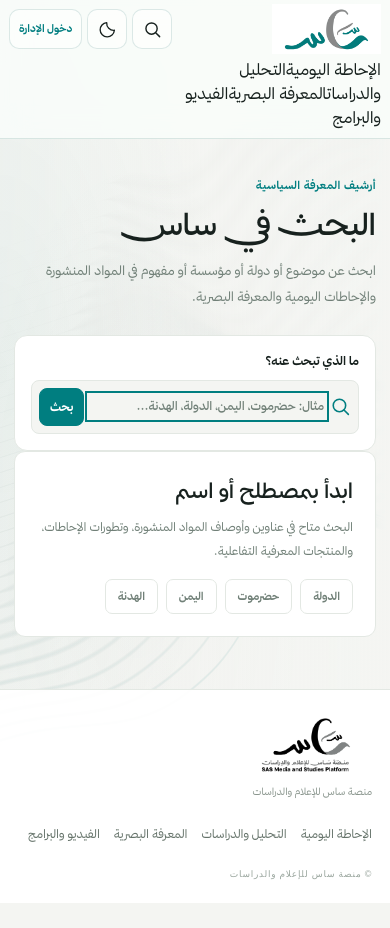
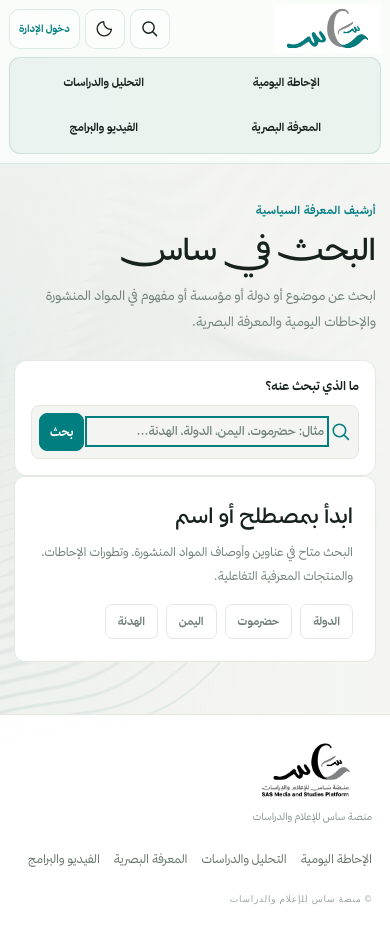
Before and after one commit to dinobahkam-wq/SAS_Platform, a Next.js app: page /search in a window 390 px wide. Before the commit the page ends 903 px from the top, so only its background shows below. Built offline with nearby package versions, Linux system fonts and the light colour scheme.

Commit message:
fix(header): compact desktop group and fully visible mobile 2x2 product navigation

```diff
--- a/src/app/unified-glass-header.css
+++ b/src/app/unified-glass-header.css
@@ -1,18 +1,21 @@
-/* SAS public header v2.
-   Header scrolls with the document. Product navigation is a restrained,
-   symmetrical four-column rail; at very narrow widths it scrolls horizontally.
-   Keep this file after legacy/global responsive styles. */
+/* SAS Adaptive Product Navigation v4.
+ * Header is in normal document flow. Primary navigation is a compact
+ * link group on desktop and a fully visible 2x2 grid on narrow screens.
+ * Do not reuse SasPillNav animation or legacy .site-nav styling here.
+ */
 .sas-site-content .site-header.sas-unified-header {
-  --header-border: rgba(14, 99, 91, .14);
-  --header-control: rgba(255,255,255,.56);
+  --sas-header-border: rgba(14, 99, 91, .13);
+  --sas-header-control: rgba(255, 255, 255, .55);
   position: relative;
   top: auto;
   z-index: 80;
-  background: rgba(250,253,251,.84);
-  border-bottom: 1px solid var(--header-border);
+  isolation: isolate;
+  overflow: visible;
+  background: rgba(250, 253, 251, .86);
+  border-bottom: 1px solid var(--sas-header-border);
   box-shadow: none;
-  -webkit-backdrop-filter: blur(14px) saturate(130%);
-  backdrop-filter: blur(14px) saturate(130%);
+  backdrop-filter: saturate(130%) blur(14px);
+  -webkit-backdrop-filter: saturate(130%) blur(14px);
 }
 .sas-site-content .sas-unified-header .site-header-inner,
 .public-site .sas-unified-header .site-header-inner {
@@ -20,17 +23,19 @@
   width: min(1480px, calc(100% - 48px));
   min-height: 78px;
   margin-inline: auto;
-  padding: 8px 0;
+  padding: 7px 0;
   display: grid;
   grid-template-columns: auto minmax(0, 1fr) auto;
   grid-template-areas: "brand nav actions";
   align-items: center;
-  gap: clamp(14px,2vw,30px);
+  justify-content: stretch;
+  column-gap: clamp(12px, 2vw, 32px);
+  row-gap: 7px;
 }
 .sas-unified-header .site-brand {
   grid-area: brand;
+  justify-self: start;
   min-width: 0;
-  justify-self: start;
 }
 .sas-unified-header .site-brand .brand-logo-color {
   width: 142px;
@@ -38,75 +43,60 @@
   object-fit: cover;
   object-position: center;
 }
-.sas-unified-header .sas-pill-nav--header.site-nav,
-.public-site .sas-unified-header .sas-pill-nav--header.site-nav,
-.briefing-public-site .sas-unified-header .sas-pill-nav--header.site-nav {
+.sas-unified-header .sas-product-nav {
   grid-area: nav;
-  display: block;
+  justify-self: center;
   box-sizing: border-box;
-  justify-self: stretch;
-  width: 100%;
+  width: max-content;
+  max-width: 100%;
   min-width: 0;
+  padding: 4px;
+  border-radius: 13px;
+  border: 1px solid var(--sas-header-border);
+  background: rgba(49, 125, 108, .065);
+}
+.sas-unified-header .sas-product-nav__list {
+  display: flex;
+  direction: rtl;
+  align-items: stretch;
+  justify-content: center;
+  gap: 3px;
+  width: max-content;
   max-width: 100%;
-  padding: 4px;
-  overflow-x: auto;
-  overflow-y: hidden;
-  scrollbar-width: none;
-  border-radius: 11px;
-  border: 1px solid var(--header-border);
-  background: rgba(51,123,107,.045);
-  box-shadow: none;
 }
-.sas-unified-header .sas-pill-nav--header.site-nav::-webkit-scrollbar {
-  display: none;
-}
-.sas-unified-header .sas-pill-nav--header .sas-pill-nav__track {
-  display: grid;
-  direction: rtl;
-  grid-template-columns: repeat(4,minmax(0,1fr));
-  width: 100%;
-  min-width: 0;
-  box-sizing: border-box;
-  gap: 3px;
-  padding: 0;
-}
-.sas-unified-header .sas-pill-nav--header .sas-pill-nav__indicator {
-  display: none;
-}
-.sas-unified-header .sas-pill-nav--header .sas-pill-nav__item,
-.public-site .sas-unified-header .sas-pill-nav--header .sas-pill-nav__item,
-.briefing-public-site .sas-unified-header .sas-pill-nav--header .sas-pill-nav__item {
+.sas-unified-header .sas-product-nav__link {
   box-sizing: border-box;
   display: inline-flex;
+  flex: 0 0 auto;
   justify-content: center;
   align-items: center;
-  min-width: 0;
-  width: 100%;
-  min-height: 43px;
-  padding: 9px 7px;
-  border-radius: 8px;
-  background: transparent;
+  min-height: 42px;
+  padding: 9px 14px;
+  border-radius: 9px;
   color: var(--foreground);
-  font: 600 12px/1.55 "Thmanyah Sans",sans-serif;
+  font: 600 12px/1.6 "Thmanyah Sans", sans-serif;
   text-align: center;
+  text-decoration: none;
   white-space: nowrap;
-  transition: background-color .16s ease,color .16s ease;
+  transition: background-color .15s ease, color .15s ease;
 }
-.sas-unified-header .sas-pill-nav--header .sas-pill-nav__item.is-highlighted,
-.public-site .sas-unified-header .sas-pill-nav--header .sas-pill-nav__item.is-highlighted {
-  background: rgba(12,121,115,.085);
+.sas-unified-header .sas-product-nav__link:hover {
+  background: rgba(7, 125, 118, .09);
   color: var(--accent);
 }
-.sas-unified-header .sas-pill-nav--header .sas-pill-nav__item.is-active,
-.public-site .sas-unified-header .sas-pill-nav--header .sas-pill-nav__item.is-active {
+.sas-unified-header .sas-product-nav__link.is-active {
   background: var(--accent);
-  color: #fff;
+  color: white;
+}
+.sas-unified-header .sas-product-nav__link.is-active:hover {
+  color: white;
+  background: var(--accent-strong);
 }
 .sas-unified-header .site-header-actions {
   grid-area: actions;
+  justify-self: end;
   display: inline-flex;
   align-items: center;
-  justify-self: end;
   flex-shrink: 0;
   gap: 7px;
 }
@@ -125,28 +115,27 @@
   min-height: 42px;
   padding: 0;
   border-radius: 10px;
-  border: 1px solid var(--header-border);
-  background: var(--header-control);
+  border: 1px solid var(--sas-header-border);
   color: var(--foreground);
+  background: var(--sas-header-control);
   box-shadow: none;
 }
 .sas-unified-header .site-header-actions .sas-header-search span,
-.sas-unified-header .site-header-actions .sas-theme-trigger span {
-  display: none;
-}
+.sas-unified-header .site-header-actions .sas-theme-trigger span { display: none; }
 .sas-unified-header .site-header-actions .site-admin-link,
 .public-site .sas-unified-header .site-header-actions .site-admin-link {
+  box-sizing: border-box;
   display: inline-flex;
+  justify-content: center;
+  align-items: center;
   min-height: 42px;
   height: 42px;
-  box-sizing: border-box;
   padding: 9px 12px;
-  align-items: center;
-  border: 1px solid var(--header-border);
+  border: 1px solid var(--sas-header-border);
   border-radius: 10px;
-  background: var(--header-control);
+  background: var(--sas-header-control);
   color: var(--accent);
-  font: 600 11px/1.5 "Thmanyah Sans",sans-serif;
+  font: 600 11px/1.5 "Thmanyah Sans", sans-serif;
 }
 .sas-unified-header .site-header-actions :is(a,button):hover {
   border-color: var(--accent);
@@ -158,44 +147,42 @@
   outline-offset: 2px;
 }
 html[data-theme="dark"] .sas-site-content .site-header.sas-unified-header {
-  --header-border: rgba(171,218,203,.18);
-  --header-control: rgba(41,65,56,.65);
-  background: rgba(19,34,30,.88);
+  --sas-header-border: rgba(171, 218, 203, .18);
+  --sas-header-control: rgba(41, 65, 56, .65);
+  background: rgba(19, 34, 30, .88);
 }
-html[data-theme="dark"] .sas-unified-header .sas-pill-nav--header.site-nav {
-  background: rgba(48,108,94,.13);
+html[data-theme="dark"] .sas-unified-header .sas-product-nav {
+  background: rgba(48, 108, 94, .18);
 }
-html[data-theme="dark"] .sas-unified-header .sas-pill-nav--header .sas-pill-nav__item.is-highlighted {
-  background: rgba(106,177,157,.16);
+html[data-theme="dark"] .sas-unified-header .sas-product-nav__link:hover {
+  background: rgba(104, 187, 165, .17);
   color: #d6f4e8;
 }
-html[data-theme="dark"] .sas-unified-header .sas-pill-nav--header .sas-pill-nav__item.is-active {
+html[data-theme="dark"] .sas-unified-header .sas-product-nav__link.is-active {
   background: #127b75;
-  color: #fff;
+  color: white;
 }
-@media (max-width: 1250px) {
+/* Intermediate widths: two header rows, but navigation remains intrinsically sized. */
+@media (max-width: 1240px) {
   .sas-site-content .sas-unified-header .site-header-inner,
   .public-site .sas-unified-header .site-header-inner {
     width: calc(100% - 36px);
-    min-height: 0;
-    grid-template-columns: minmax(0,1fr) auto;
+    grid-template-columns: minmax(0, 1fr) auto;
     grid-template-areas: "brand actions" "nav nav";
-    gap: 3px 10px;
-    padding: 6px 0 9px;
+    gap: 5px 12px;
+    padding: 5px 0 9px;
   }
-  .sas-unified-header .site-brand .brand-logo-color {
-    width: 138px;
-    height: 61px;
-  }
+  .sas-unified-header .site-brand .brand-logo-color { width: 138px; height: 60px; }
 }
+/* Never cut off the fourth product: two rows, all four destinations visible. */
 @media (max-width: 760px) {
   .sas-site-content .sas-unified-header .site-header-inner,
   .public-site .sas-unified-header .site-header-inner {
     width: calc(100% - 28px);
     grid-template-columns: minmax(0,1fr) auto;
     grid-template-areas: "brand actions" "nav nav";
-    column-gap: 8px;
-    row-gap: 3px;
+    min-height: 0;
+    gap: 4px 8px;
     padding: 4px 0 9px;
   }
   .sas-unified-header .site-brand .brand-logo-color,
@@ -203,25 +190,31 @@ html[data-theme="dark"] .sas-unified-header .sas-pill-nav--header .sas-pill-nav_
     width: 126px;
     height: 55px;
   }
-  .sas-unified-header .sas-pill-nav--header.site-nav,
-  .public-site .sas-unified-header .sas-pill-nav--header.site-nav {
+  .sas-unified-header .sas-product-nav,
+  .public-site .sas-unified-header .sas-product-nav {
+    justify-self: stretch;
     width: 100%;
+    max-width: 100%;
+    padding: 4px;
+    border-radius: 11px;
+  }
+  .sas-unified-header .sas-product-nav__list {
+    display: grid;
+    width: 100%;
+    max-width: 100%;
+    grid-template-columns: repeat(2, minmax(0, 1fr));
+    gap: 3px;
+  }
+  .sas-unified-header .sas-product-nav__link {
     min-width: 0;
-    padding: 4px;
-    border-radius: 10px;
-    border-top: 1px solid var(--header-border);
-    justify-content: stretch;
-  }
-  .sas-unified-header .sas-pill-nav--header .sas-pill-nav__track,
-  .public-site .sas-unified-header .sas-pill-nav--header .sas-pill-nav__track {
+    min-height: 42px;
     width: 100%;
-    min-width: 0;
-  }
-  .sas-unified-header .sas-pill-nav--header .sas-pill-nav__item,
-  .public-site .sas-unified-header .sas-pill-nav--header .sas-pill-nav__item {
-    min-height: 42px;
-    padding: 8px 5px;
-    font-size: 11.5px;
+    padding: 8px 6px;
+    white-space: normal;
+    text-wrap: balance;
+    font-size: 12px;
+    line-height: 1.55;
+    overflow-wrap: normal;
   }
   .sas-unified-header .site-header-actions { gap: 5px; }
   .sas-unified-header .site-header-actions .sas-header-search,
@@ -239,23 +232,7 @@ html[data-theme="dark"] .sas-unified-header .sas-pill-nav--header .sas-pill-nav_
     min-height: 40px;
     height: 40px;
     padding: 7px 9px;
-    font-size: 10.5px;
-  }
-}
-@media (max-width: 520px) {
-  .sas-unified-header .sas-pill-nav--header .sas-pill-nav__track,
-  .public-site .sas-unified-header .sas-pill-nav--header .sas-pill-nav__track {
-    display: flex;
-    width: max-content;
-    min-width: max-content;
-    gap: 3px;
-  }
-  .sas-unified-header .sas-pill-nav--header .sas-pill-nav__item,
-  .public-site .sas-unified-header .sas-pill-nav--header .sas-pill-nav__item {
-    flex: 0 0 auto;
-    width: auto;
-    min-width: 122px;
-    padding-inline: 11px;
+    font-size: 10px;
   }
 }
 @media (max-width: 390px) {
@@ -263,14 +240,16 @@ html[data-theme="dark"] .sas-unified-header .sas-pill-nav--header .sas-pill-nav_
   .public-site .sas-unified-header .site-header-inner { width: calc(100% - 18px); }
   .sas-unified-header .site-brand .brand-logo-color,
   .public-site .sas-unified-header .site-brand .brand-logo-color {
-    width: 109px;
-    height: 50px;
+    width: 107px;
+    height: 49px;
+  }
+  .sas-unified-header .sas-product-nav__link {
+    font-size: 11px;
+    padding-inline: 4px;
   }
 }
 @media (prefers-reduced-motion: reduce) {
-  .sas-unified-header .sas-pill-nav--header .sas-pill-nav__item {
-    transition: none !important;
-  }
+  .sas-unified-header .sas-product-nav__link { transition: none !important; }
 }
 @supports not ((-webkit-backdrop-filter: blur(1px)) or (backdrop-filter: blur(1px))) {
   .sas-site-content .site-header.sas-unified-header { background: var(--surface); }
@@ -278,8 +257,8 @@ html[data-theme="dark"] .sas-unified-header .sas-pill-nav--header .sas-pill-nav_
 @media print {
   .sas-site-content .site-header.sas-unified-header {
     position: static;
+    background: white;
     -webkit-backdrop-filter: none;
     backdrop-filter: none;
-    background: white;
   }
 }
```
